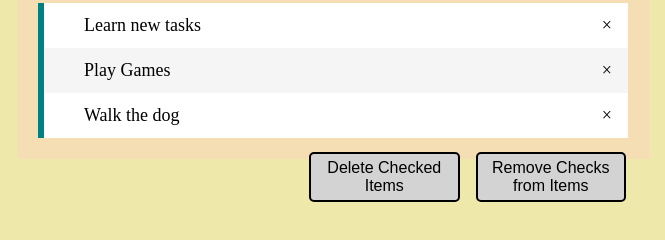
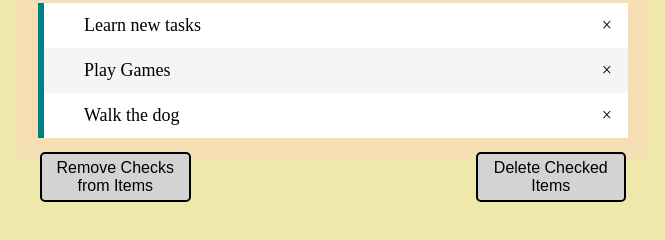
Before and after one commit to bp4924/toDoApp, a plain HTML site: page index.html in a window 1280 px wide. Shown: the part 274-514 px from the top of the page, without its empty margins (307-972 px from the left). Drawn offline with Linux system fonts and the light colour scheme.

Commit message:
Add files via upload

```diff
--- a/app.css
+++ b/app.css
@@ -122,7 +122,7 @@ input {
   text-align: center;
   padding: 5px;
   width: 25%;
-  float: right;
+  float: left;
   background: lightgray;
   font-size: 16px;
   border-radius: 5px;
@@ -137,3 +137,7 @@ input {
   background: lightcyan;
   font-weight: bold;
 }
+
+#button.deleteBtn {
+  float: right;
+}
--- a/index.html
+++ b/index.html
@@ -23,8 +23,8 @@
       <li>Walk the dog</li>
     </ul>
     <div>
+      <button id="button" class="deleteBtn" onclick="deleteBtn()">Delete Checked Items</button>
       <button id="button" class="removeBtn" onclick="removeBtn()">Remove Checks from Items</button>
-      <button id="button" class="deleteBtn" onclick="deleteBtn()">Delete Checked Items</button>
     </div>
 
   </div>
```
Also changed, not shown: 1 other file.
